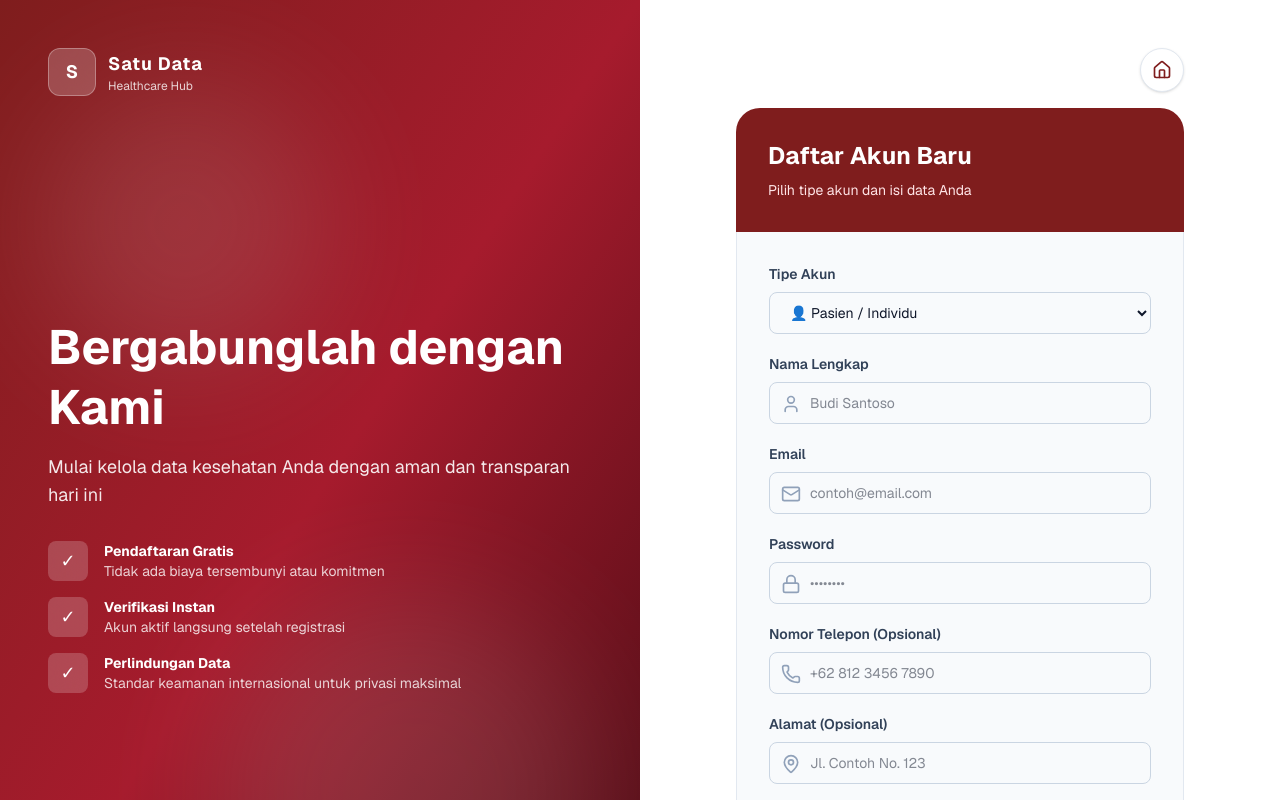
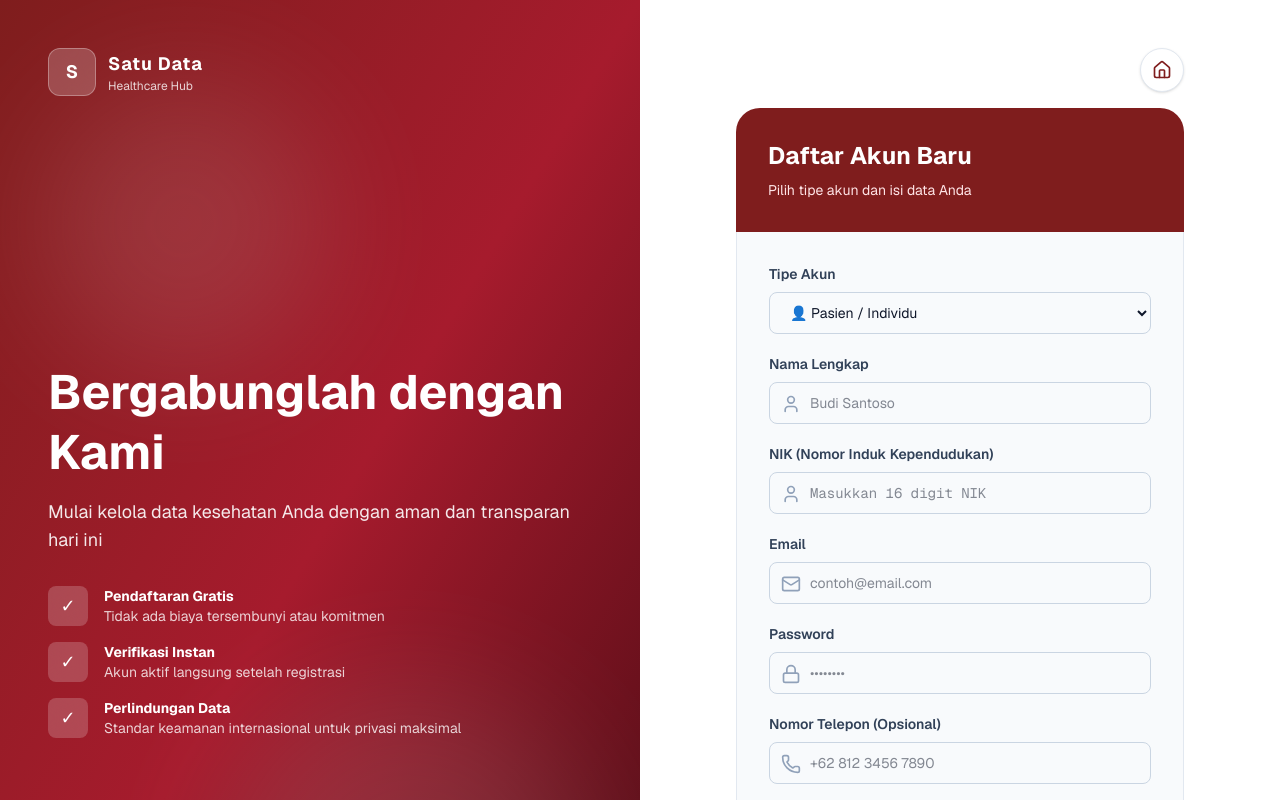
Before and after one commit to NexCube-digital/fe-satudata, a Next.js app: page /auth/register in a window 1280 px wide. Shown: the top 800 px of the page. Built offline with nearby package versions, Linux system fonts and the light colour scheme.

Commit message:
Update: Login udah bisa pake email/nik

```diff
--- a/src/app/auth/login/page.js
+++ b/src/app/auth/login/page.js
@@ -4,11 +4,11 @@ import { useState } from "react";
 import Link from "next/link";
 import { useRouter } from "next/navigation";
 import Image from "next/image";
-import { Mail, Lock, LogIn, AlertCircle, Loader, ArrowRight, Home } from "lucide-react";
+import { User, Lock, LogIn, AlertCircle, Loader, ArrowRight, Home } from "lucide-react";
 
 export default function LoginPage() {
   const router = useRouter();
-  const [email, setEmail] = useState("");
+  const [identifier, setIdentifier] = useState("");
   const [password, setPassword] = useState("");
   const [loading, setLoading] = useState(false);
   const [error, setError] = useState("");
@@ -24,7 +24,7 @@ export default function LoginPage() {
         headers: {
           "Content-Type": "application/json",
         },
-        body: JSON.stringify({ email, password }),
+        body: JSON.stringify({ identifier, password }),
         credentials: "include",
       });
 
@@ -167,15 +167,15 @@ export default function LoginPage() {
 
               <div>
                 <label className="block text-sm font-semibold text-slate-700 mb-2">
-                  Email Anda
+                  Email atau NIK Anda
                 </label>
                 <div className="relative">
-                  <Mail className="absolute left-3 top-3 h-5 w-5 text-slate-400" />
+                  <User className="absolute left-3 top-3 h-5 w-5 text-slate-400" />
                   <input
-                    type="email"
-                    value={email}
-                    onChange={(e) => setEmail(e.target.value)}
-                    placeholder="contoh@email.com"
+                    type="text"
+                    value={identifier}
+                    onChange={(e) => setIdentifier(e.target.value)}
+                    placeholder="contoh@email.com atau NIK 16 digit"
                     className="w-full pl-10 pr-4 py-3 rounded-lg border border-slate-300 focus:border-[#7F1D1D] focus:ring-2 focus:ring-[#7F1D1D]/20 outline-none transition text-sm"
                     required
                     disabled={loading}
--- a/src/app/auth/register/page.js
+++ b/src/app/auth/register/page.js
@@ -9,6 +9,7 @@ export default function RegisterPage() {
   const router = useRouter();
   const [role, setRole] = useState("pasien");
   const [name, setName] = useState("");
+  const [nik, setNik] = useState("");
   const [email, setEmail] = useState("");
   const [password, setPassword] = useState("");
   const [phone, setPhone] = useState("");
@@ -32,6 +33,10 @@ export default function RegisterPage() {
         phone: phone || null,
         address: address || null,
       };
+
+      if (role === "pasien") {
+        payload.nik = nik || null;
+      }
 
       if (role === "rumah_sakit") {
         payload.hospital_name = name;
@@ -214,6 +219,27 @@ export default function RegisterPage() {
                 </div>
               </div>
 
+              {role === "pasien" && (
+                <div>
+                  <label className="block text-sm font-semibold text-slate-700 mb-2">
+                    NIK (Nomor Induk Kependudukan)
+                  </label>
+                  <div className="relative">
+                    <User className="absolute left-3 top-3 h-5 w-5 text-slate-400" />
+                    <input
+                      type="text"
+                      maxLength={16}
+                      value={nik}
+                      onChange={(e) => setNik(e.target.value.replace(/\D/g, ""))}
+                      placeholder="Masukkan 16 digit NIK"
+                      className="w-full pl-10 pr-4 py-2.5 rounded-lg border border-slate-300 focus:border-[#7F1D1D] focus:ring-2 focus:ring-[#7F1D1D]/20 outline-none transition text-sm font-mono"
+                      required={role === "pasien"}
+                      disabled={loading}
+                    />
+                  </div>
+                </div>
+              )}
+
               <div>
                 <label className="block text-sm font-semibold text-slate-700 mb-2">
                   Email
```
